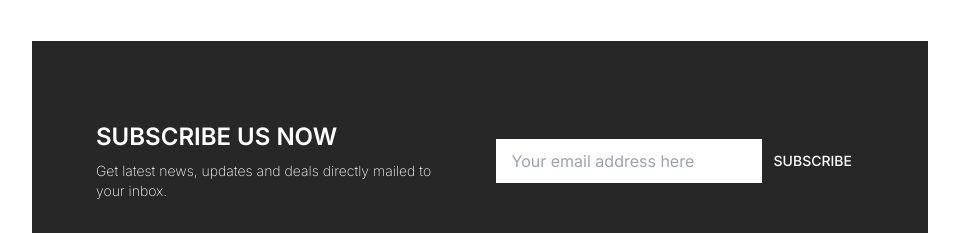
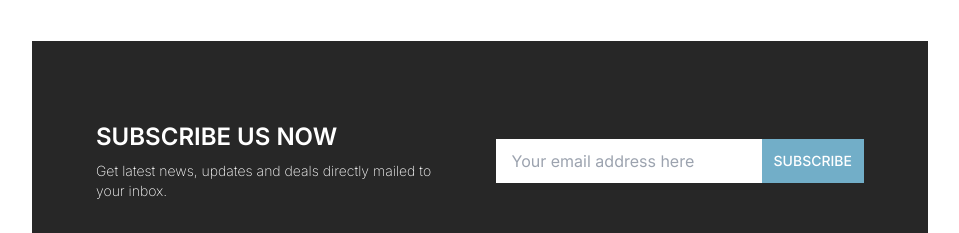
Before and after one commit to mbartos00/next-shop, a Next.js app: page /about in a window 1280 px wide. Shown: the part 1000-1233 px from the top of the page, without its empty margins (160-1119 px from the left). Built offline with nearby package versions, Linux system fonts and the light colour scheme.

Commit message:
Fix background styles

```diff
--- a/src/app/components/Button.tsx
+++ b/src/app/components/Button.tsx
@@ -24,13 +24,20 @@ const Button = ({
       {tag === 'link' ? (
         <Link
           {...linkProps}
-          className={`bg-${variant} ${className} text-sm font-light uppercase tracking-wider text-white `}
+          className={`${
+            variant === 'primary' ? 'bg-primary' : 'bg-secondary'
+          } ${className} text-sm font-light uppercase tracking-wider text-white `}
           href={link!}
         >
           {text}
         </Link>
       ) : (
-        <button {...rest} className={`bg-${variant} ${className} text-sm font-medium uppercase`}>
+        <button
+          {...rest}
+          className={`${
+            variant === 'primary' ? 'bg-primary' : 'bg-secondary'
+          } ${className} text-sm font-medium uppercase`}
+        >
           {text}
         </button>
       )}
```
